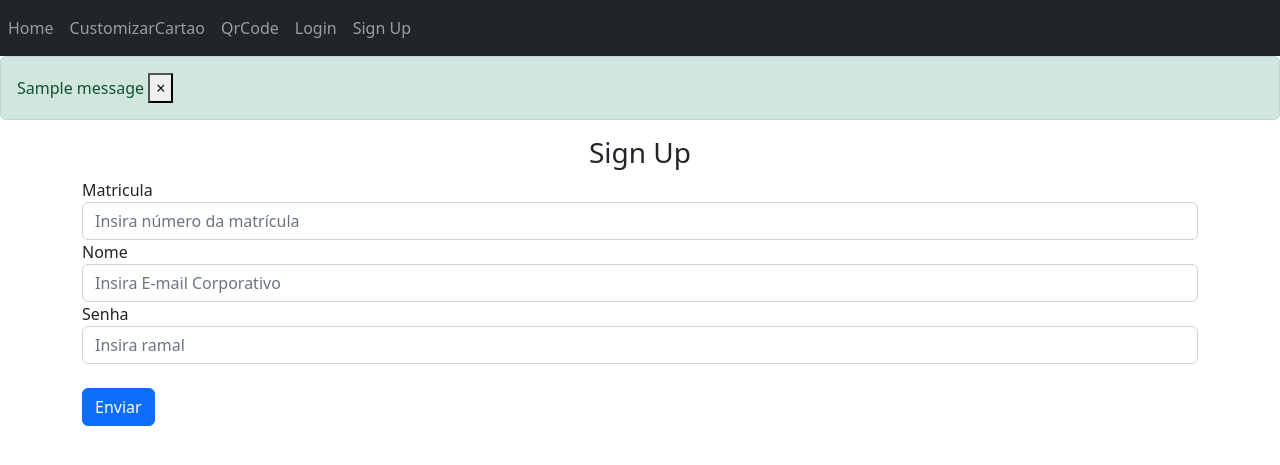
After one commit to ViniciusRaony/projeto_qr_code, a Flask app: page /cartao-customizar in a window 1280 px wide. The commit adds this page. Shown: the top 465 px of the page. Run offline with Flask 3, Linux system fonts and the light colour scheme; tables that the repository leaves empty hold one stand-in row (values such as "Sample post"); one stand-in notice (Sample message) is shown.

Commit message:
Add initial routes

```diff
--- a/master/auth.py
+++ b/master/auth.py
@@ -1,18 +1,59 @@
-from flask import Blueprint
+from flask import Blueprint, render_template, request, flash, redirect, url_for
+
+from . import db
+from .models import Usuario
+from werkzeug.security import generate_password_hash, check_password_hash
 
 auth = Blueprint('auth', __name__)
 
 
-@auth.route('/login')
+@auth.route('/login', methods=['GET', 'POST'])
 def login():
-    return "<p>Login</p>"
+    if request.method == 'POST':
+        email = request.form.get('email')
+        senha = request.form.get('senha')
+
+        usuario = Usuario.query.filter_by(email=email).first()
+        if usuario:
+            if check_password_hash(usuario.senhar, senha):
+                flash('Logado com sucesso', category='sucess')
+            else:
+                flash('Senha incorreta, tente novamente.', category='error')
+        else:
+            flash('Emal inexistente.', category='error')
+
+    return render_template('login.html', text="Testing")  # Passar valores para o template
 
 
-@auth.route('/logout')
-def logout():
-    return "<p>Logout</p>"
+@auth.route('/qr-code', methods=['GET', 'POST'])
+def qr_code():
+    return render_template('qr_code.html')
 
 
-@auth.route('/sign-up')
+@auth.route('/cartao-customizar', methods=['GET', 'POST'])
+def cartao_customizar():
+    return render_template('cartao_customizar.html')
+
+
+@auth.route('/sign-up', methods=['GET', 'POST'])
 def sign_up():
-    return "<p>Sign Up</p>"
+    if request.method == 'POST':
+        email_pessoal = request.form.get('email')
+        nome = request.form.get('nome')
+        senha1 = request.form.get('senha1')
+        senha2 = request.form.get('senha2')
+
+        usuario = Usuario.query.filter_by(email_pessoal=email_pessoal).first()
+        if usuario:
+            flash('Email já cadastrado.', category='error')
+        elif senha1 != senha2:
+            flash('Password precisam ser iguais.', category='error')
+        else:
+            novo_usuario = Usuario(email_pessoal=email_pessoal, nome=nome,
+                                   senha=generate_password_hash(senha1, method='sha256'))
+            db.session.add(novo_usuario)
+            db.session.commit()
+            flash('Conta criada com sucesso!', category='error')
+            return redirect(url_for('views.home'))
+
+    return render_template('sign_up.html')
--- a/master/templates/base.html
+++ b/master/templates/base.html
@@ -18,12 +18,63 @@
         <div class="collapse navbar-collapse" id="navbar">
             <div class="navbar-nav">
               <a class="nav-item nav-link" id="home" href="/">Home</a>
-              <a class="nav-item nav-link" id="logout" href="/logout">Logout</a>
+{#              <a class="nav-item nav-link" id="cartao" href="/cartao">Cartao</a>#}
+              <a class="nav-item nav-link" id="cartaoCustomizar" href="/cartao-customizar">CustomizarCartao</a>
+              <a class="nav-item nav-link" id="qrCode" href="/qr-code">QrCode</a>
               <a class="nav-item nav-link" id="login" href="/login">Login</a>
               <a class="nav-item nav-link" id="signUp" href="/sign-up">Sign Up</a>
             </div>
       </div>
     </nav>
+
+{#    {% with messages = get_flashed_mesages(with_categories=true) %}#}
+{#        {% if messages %}#}
+{#            {% for category, message in messages  %}#}
+{#            {% if category == 'error' %}#}
+{#            <div class="alert alert-danger alter-dismissable fade show" role="alert">#}
+{#            {{ message }}#}
+{#                <button type="button" class="close" data-dismiss="alert">#}
+{#                    <span aria-hidden="true">&times;</span>#}
+{#                </button>#}
+{#            </div>#}
+{#            {% else %}#}
+{#            <div class="alert alert-sucess alter-dismissable fade show" role="alert">#}
+{#            {{ message }}#}
+{#                <button type="button" class="close" data-dismiss="alert">#}
+{#                    <span aria-hidden="true">&times;</span>#}
+{#                </button>#}
+{#            </div>#}
+{#            {% endif %}#}
+{#            {% endfor %}#}
+{#        {% endif %}#}
+{#    {% endwith %}#}
+
+    {% with messages = get_flashed_messages(with_categories=true) %}
+        {% if messages %}
+            {% for category, message in messages %}
+                {% if category == 'error' %}
+                    <div class="alert alert-danger alter-dismissable fade show" role="alert">
+                      {{ message }}
+                      <button type="button" class="close" data-dismiss="alert">
+                        <span aria-hidden="true">&times;</span>
+                      </button>
+                    </div>
+                {% else %}
+                    <div class="alert alert-success alter-dismissable fade show" role="alert">
+                      {{ message }}
+                      <button type="button" class="close" data-dismiss="alert">
+                        <span aria-hidden="true">&times;</span>
+                      </button>
+                    </div>
+                {% endif %}
+            {% endfor %}
+        {% endif %}
+    {% endwith %}
+
+    <div class="container">
+        {% block content %}
+        {% endblock %}
+    </div>
 
 
     <script>
--- /dev/null
+++ b/master/templates/cartao_customizar.html
@@ -0,0 +1,21 @@
+{% extends "base.html" %} {% block title%}Sign Up{% endblock %}
+
+{% block content %}
+    <form method="POST">
+        <h3 align="center">Sign Up</h3>
+        <div class="form-group">
+            <label for="matricula">Matricula</label>
+            <input type="text" class="form-control" id="matricula" name="matricula" placeholder="Insira número da matrícula"/>
+        </div>
+        <div class="form-group">
+            <label for="email_corporativo">Nome</label>
+            <input type="email" class="form-control" id="email_corporativo" name="email_corporativo" placeholder="Insira E-mail Corporativo"/>
+        </div>
+        <div class="form-group">
+            <label for="ramal">Senha</label>
+            <input type="text" class="form-control" id="ramal" name="ramal" placeholder="Insira ramal"/>
+        </div>
+        <br />
+        <button type="submit" class="btn btn-primary">Enviar</button>
+    </form>
+{% endblock %}
--- /dev/null
+++ b/master/templates/qr_code.html
@@ -0,0 +1,5 @@
+{% extends "base.html" %} {% block title%}Login{% endblock %}
+
+{% block content %}
+    <h1>Página com imagem do qrcode ou link qr/code</h1>
+{% endblock %}
```
Also changed, not shown: master/__init__.py (+19 -0 lines), master/models.py (+10 -37 lines), master/templates/home.html (+7 -1 lines), master/templates/login.html (added, +17 -0 lines), master/templates/sign_up.html (added, +25 -0 lines).
